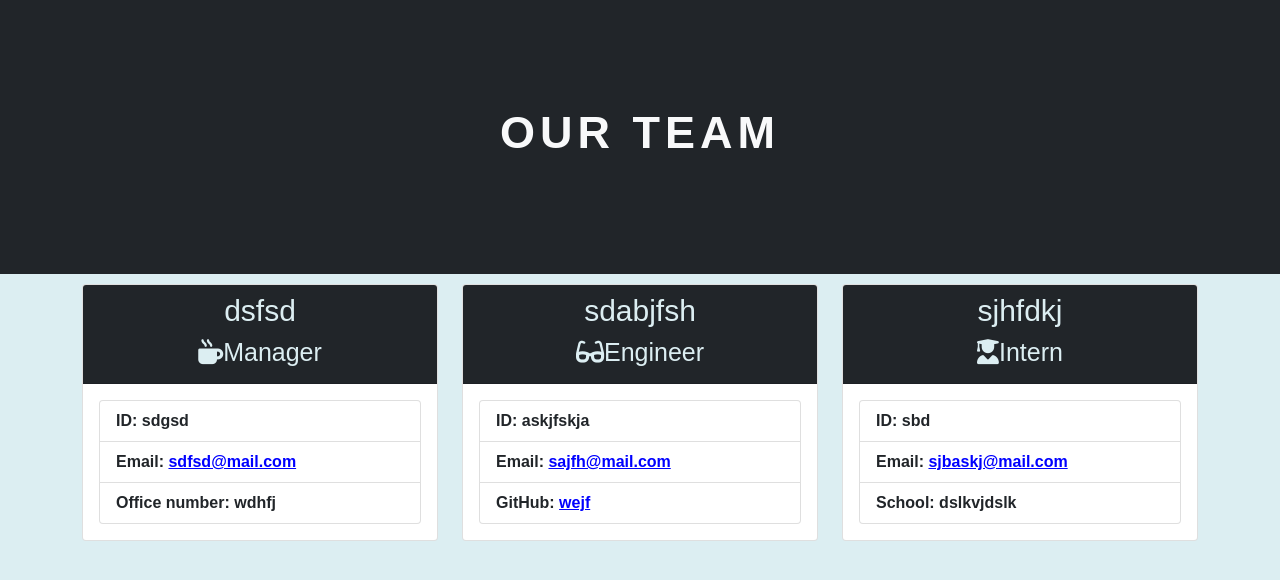
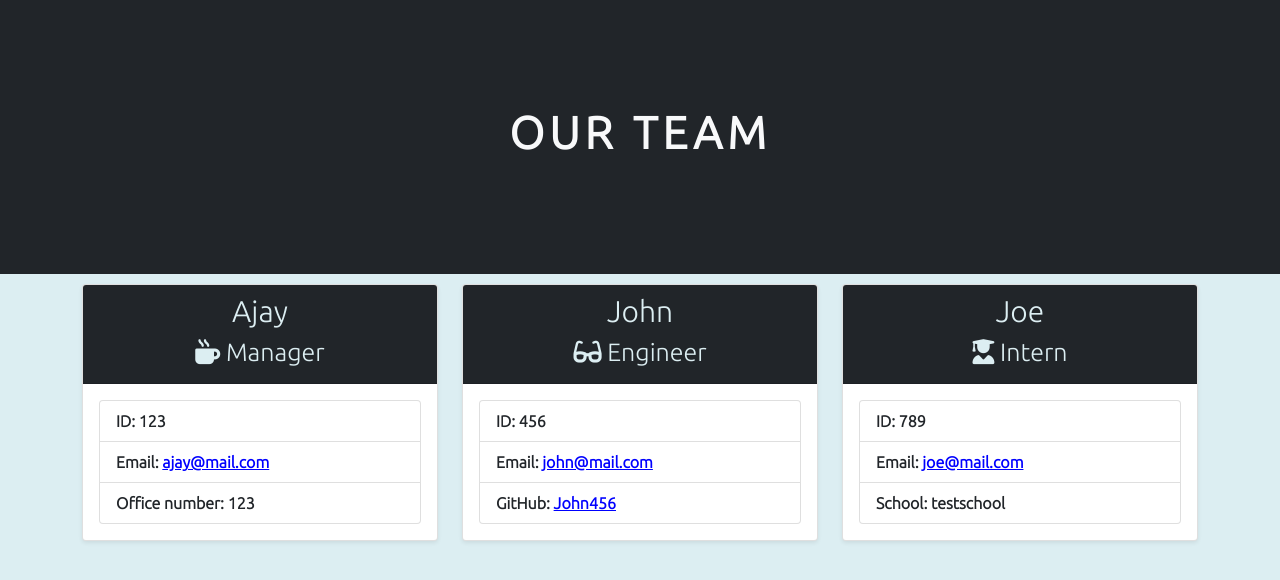
Before and after one commit to ajaykulkarni01/Team-Profile-Generator, a website: page output/team.html in a window 1280 px wide. Drawn offline with nearby package versions, Linux system fonts and the light colour scheme; a web font is replaced by a local one.

Commit message:
final output html added

```diff
--- a/output/team.html
+++ b/output/team.html
@@ -7,7 +7,9 @@
     <meta http-equiv="X-UA-Compatible" content="ie=edge" />
     <title>Our Team</title>
     <link href="https://cdn.jsdelivr.net/npm/bootstrap@5.1.3/dist/css/bootstrap.min.css" rel="stylesheet" integrity="sha384-1BmE4kWBq78iYhFldvKuhfTAU6auU8tT94WrHftjDbrCEXSU1oBoqyl2QvZ6jIW3" crossorigin="anonymous">
-    <link href="https://fonts.googleapis.com/css?family=Merriweather|Muli:300" rel="stylesheet">
+    <link rel="preconnect" href="https://fonts.googleapis.com">
+    <link rel="preconnect" href="https://fonts.gstatic.com" crossorigin>
+    <link href="https://fonts.googleapis.com/css2?family=Ubuntu:wght@300&display=swap" rel="stylesheet">
     <link rel="stylesheet" href="style.css">
     <script src="https://kit.fontawesome.com/c502137733.js"></script>
 </head>
@@ -23,45 +25,45 @@
         <div class="row row-cols-1 row-cols-md-3 g-4">
 
                 <div class="col">
-    <div class="card employee-card h-100">
+    <div class="card shadow-sm h-100">
         <div class="card-header bg-dark text-center">
-            <h2 class="card-title"> dsfsd</h2>
-            <h3 class="card-title"><i class="fas fa-mug-hot mr-2"></i>Manager</h3>
+            <h2>Ajay</h2>
+            <h3><i class="fas fa-mug-hot mr-2"></i> Manager</h3>
         </div>
         <div class="card-body">
             <ul class="list-group">
-                <li class="list-group-item">ID: sdgsd</li>
-                <li class="list-group-item">Email: <a href="mailto:sdfsd@mail.com">sdfsd@mail.com</a></li>
-                <li class="list-group-item">Office number: wdhfj</li>
+                <li class="list-group-item">ID: 123</li>
+                <li class="list-group-item">Email: <a href="mailto:ajay@mail.com">ajay@mail.com</a></li>
+                <li class="list-group-item">Office number: 123</li>
             </ul>
         </div>
     </div>
 </div><div class="col">
-    <div class="card employee-card h-100">
+    <div class="card shadow-sm h-100">
         <div class="card-header bg-dark text-center">
-            <h2 class="card-title"> sdabjfsh</h2>
-            <h3 class="card-title"><i class="fas fa-glasses mr-2"></i>Engineer</h3>
+            <h2>John</h2>
+            <h3><i class="fas fa-glasses mr-2"></i> Engineer</h3>
         </div>
         <div class="card-body">
             <ul class="list-group">
-                <li class="list-group-item">ID: askjfskja</li>
-                <li class="list-group-item">Email: <a href="mailto:sajfh@mail.com">sajfh@mail.com</a></li>
-                <li class="list-group-item">GitHub: <a href="https://github.com/wejf" target="_blank"
-                        rel="noopener noreferrer">wejf</a></li>
+                <li class="list-group-item">ID: 456</li>
+                <li class="list-group-item">Email: <a href="mailto:john@mail.com">john@mail.com</a></li>
+                <li class="list-group-item">GitHub: <a href="https://github.com/John456" target="_blank"
+                        rel="noopener noreferrer">John456</a></li>
             </ul>
         </div>
     </div>
 </div><div class="col">
-    <div class="card employee-card h-100">
+    <div class="card shadow-sm h-100">
         <div class="card-header bg-dark text-center">
-            <h2 class="card-title"> sjhfdkj</h2>
-            <h3 class="card-title"><i class="fas fa-user-graduate mr-2"></i>Intern</h3>
+            <h2>Joe</h2>
+            <h3><i class="fas fa-user-graduate mr-2"></i> Intern</h3>
         </div>
         <div class="card-body">
             <ul class="list-group">
-                <li class="list-group-item">ID: sbd</li>
-                <li class="list-group-item">Email: <a href="mailto:sjbaskj@mail.com">sjbaskj@mail.com</a></li>
-                <li class="list-group-item">School: dslkvjdslk</li>
+                <li class="list-group-item">ID: 789</li>
+                <li class="list-group-item">Email: <a href="mailto:joe@mail.com">joe@mail.com</a></li>
+                <li class="list-group-item">School: testschool</li>
             </ul>
         </div>
     </div>
```
